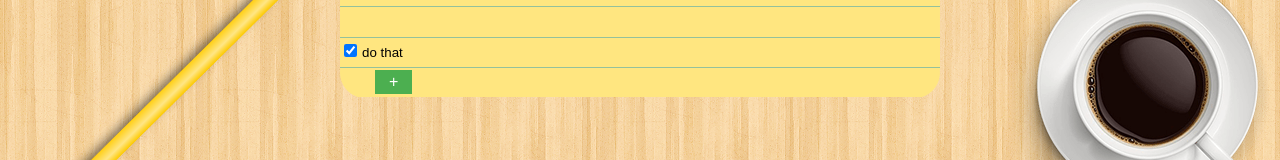
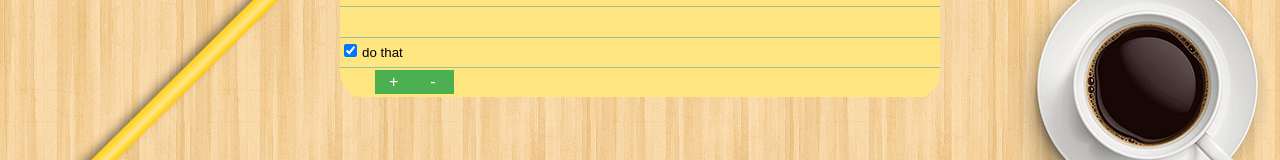
Before and after one commit to vetun/todolist, an Angular app: page / in a window 1280 px wide. Shown: the part 291-451 px from the top of the page. Built offline with nearby package versions, Linux system fonts and the light colour scheme; a web font is replaced by a local one.

Commit message:
new button remove

```diff
--- a/src/app/app.component.css
+++ b/src/app/app.component.css
@@ -31,3 +31,17 @@
     left: 35px;
     bottom: 0px;
 }
+
+#remove_selected_button {
+	background-color: #4CAF50;
+    border: none;
+    color: white;
+    padding: 3px 18px;
+    text-align: center;
+    text-decoration: none;
+    display: inline-block;
+    font-size: 16px;
+    position: relative;
+    left: 35px;
+    bottom: 0px;
+}
--- a/src/app/app.component.html
+++ b/src/app/app.component.html
@@ -9,4 +9,5 @@
 
 <div id="list_footer">
 	<button id="add_button">+</button>
+	<button id="remove_selected_button">-</button>
 </div>
```
